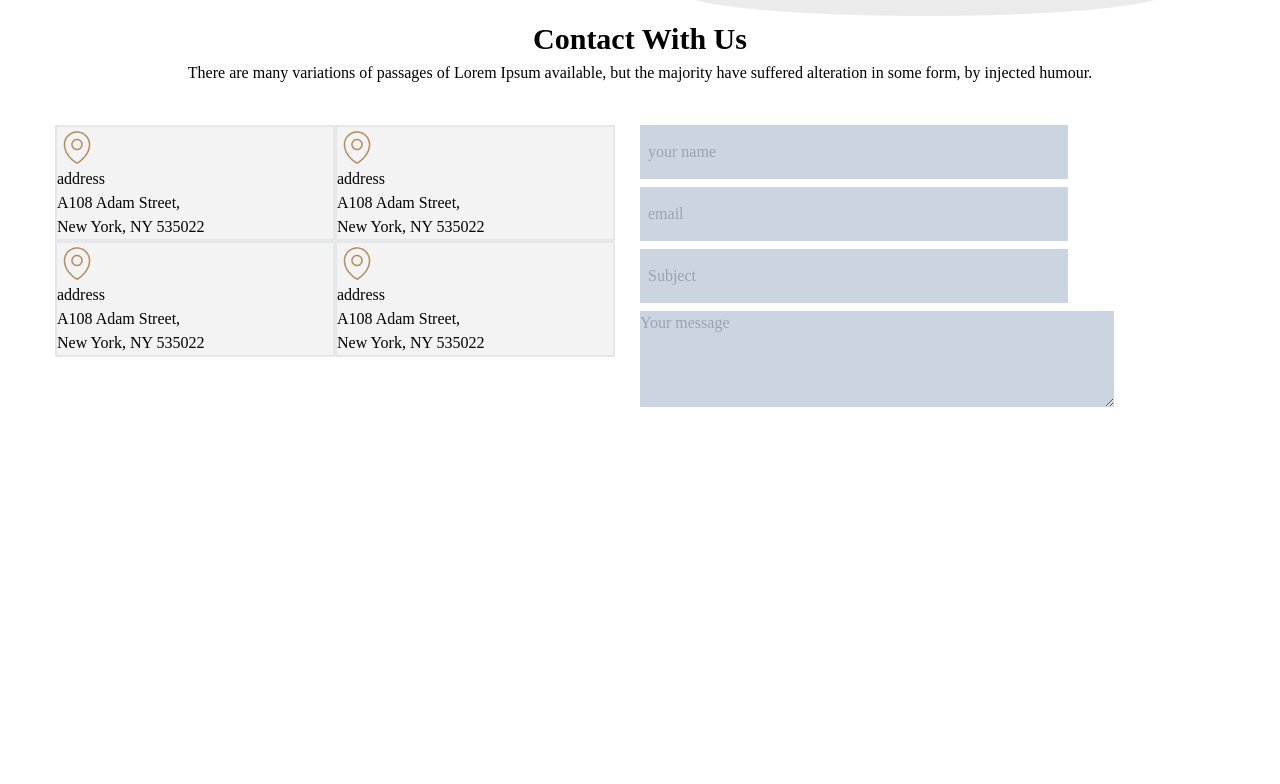
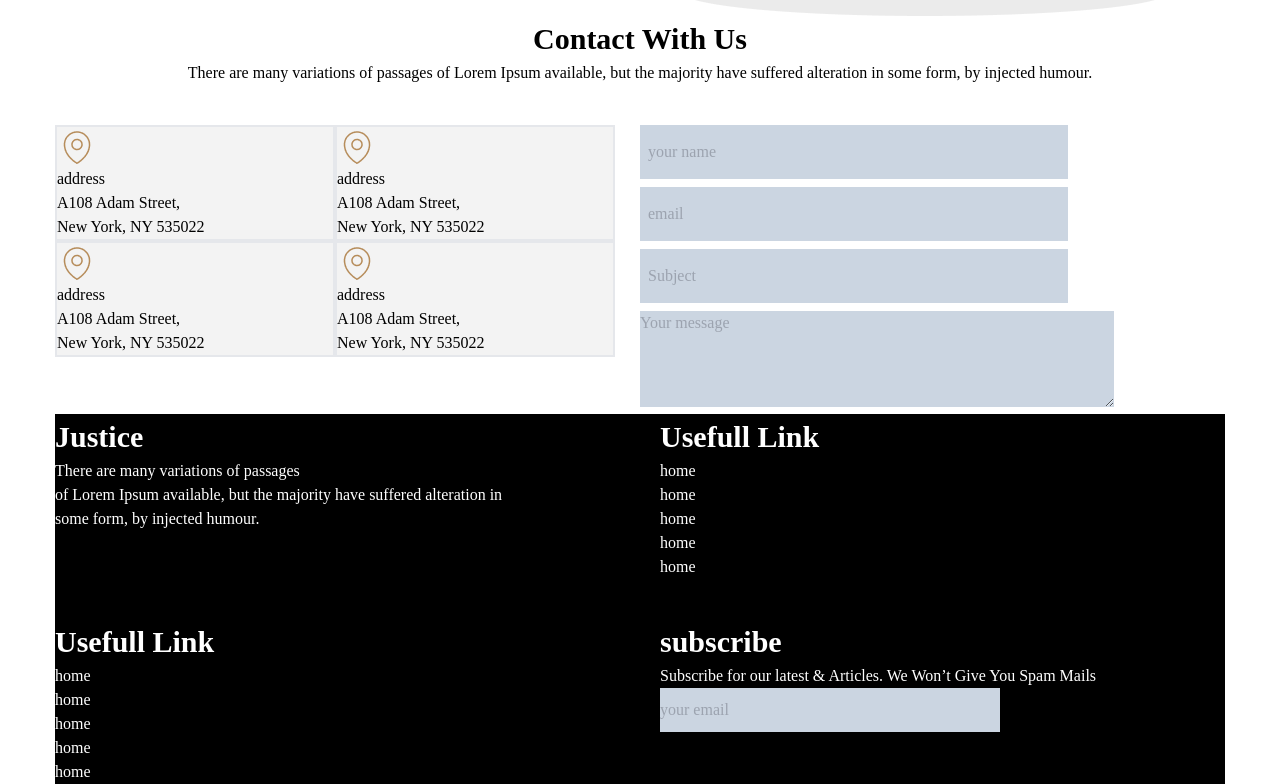
Before and after one commit to RaihanSoft/legal-solution-using-tailwind, a plain HTML site: page index.html in a window 1280 px wide. Shown: the part 3400-4184 px from the top of the page. Before the commit the page ends 3814 px from the top, so only its background shows below. Drawn offline with nearby package versions, Linux system fonts and the light colour scheme.

Commit message:
footer added

```diff
--- a/index.html
+++ b/index.html
@@ -363,6 +363,49 @@
   </main>
 
 
+
+
+<div class="max-w-[1440px] bg-black text-white">
+  <footer class="grid grid-cols-2 gap-10 ">
+
+    <div>
+      <h1 class="text-[30px] font-[700]">Justice</h1>
+      <p>There are many variations of passages <br> of Lorem Ipsum available, but the majority have suffered alteration in <br> some form, by injected humour.</p>
+    </div>
+
+    <div>
+      <h1 class="text-[30px] font-[700]">Usefull Link</h1>
+      <p>home</p>
+      <p>home</p>
+      <p>home</p>
+      <p>home</p>
+      <p>home</p>
+
+    </div>
+    <div>
+      <h1 class="text-[30px] font-[700]">Usefull Link</h1>
+      <p>home</p>
+      <p>home</p>
+      <p>home</p>
+      <p>home</p>
+      <p>home</p>
+
+    </div>
+
+    <div>
+      <h1 class="text-[30px] font-[700]">subscribe</h1>
+      <p>Subscribe for our latest & Articles. We Won’t Give You Spam Mails</p>
+
+      <div>
+        <input  class="pr-[140px] bg-slate-300 py-[10px]" type="email" placeholder="your email" name="" id="">
+      </div>
+    </div>
+
+
+  </footer>
+</div>
+
+
 </body>
 
 </html>
```
Also changed, not shown: output.css.
